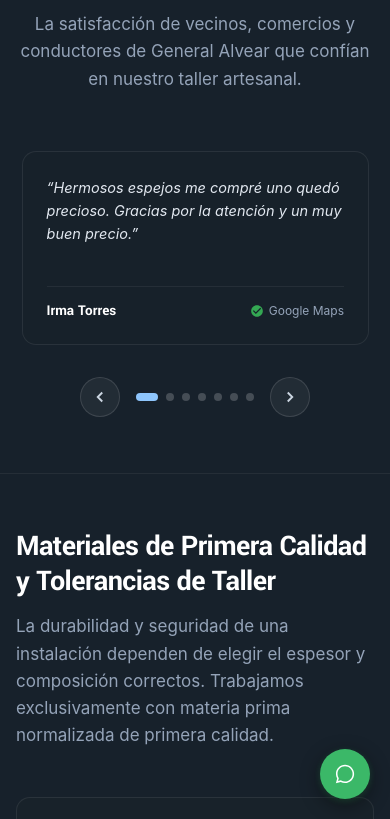
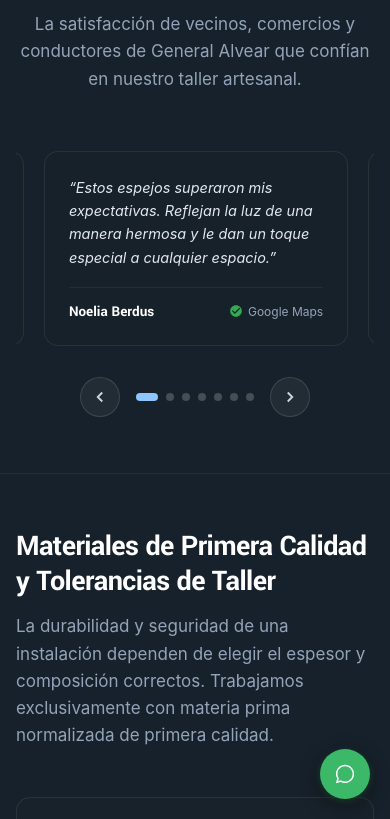
Before and after one commit to MaxiFranco05/landing-page-impeccable-vidrios_espejos_y_mas-, a plain HTML site: page index.html in a window 390 px wide. Both pictures are taken after a click on the button 100 px from the left and 4726 px from the top of the page. Shown: the part 4329-5148 px from the top of the page. Drawn offline with Linux system fonts and the light colour scheme.

Commit message:
fix(carousel): carrusel infinito continuo para visitar todos los dots y opiniones sin saltos

```diff
--- a/index.html
+++ b/index.html
@@ -772,35 +772,38 @@
       margin: 28px auto 0 auto;
     }
     .testimonials-carousel {
+      width: 100%;
+      overflow: hidden;
+      position: relative;
+      padding: 10px 0 18px 0;
+      touch-action: pan-y;
+      cursor: grab;
+    }
+    .testimonials-carousel:active {
+      cursor: grabbing;
+    }
+    .testimonials-track {
       display: flex;
       gap: 20px;
-      overflow-x: auto;
-      scroll-snap-type: x mandatory;
-      scroll-behavior: smooth;
-      -webkit-overflow-scrolling: touch;
-      scrollbar-width: none;
-      padding: 10px 4px 18px 4px;
-    }
-    .testimonials-carousel::-webkit-scrollbar {
-      display: none;
-    }
-    .testimonials-carousel .testimonial-card {
+      width: 100%;
+      will-change: transform;
+    }
+    .testimonials-track .testimonial-card {
       flex: 0 0 calc((100% - 40px) / 3);
       min-width: 280px;
-      scroll-snap-align: start;
+      box-sizing: border-box;
       user-select: none;
     }
     @media (max-width: 960px) {
-      .testimonials-carousel .testimonial-card {
+      .testimonials-track .testimonial-card {
         flex: 0 0 calc((100% - 20px) / 2);
         min-width: 260px;
       }
     }
     @media (max-width: 640px) {
-      .testimonials-carousel .testimonial-card {
+      .testimonials-track .testimonial-card {
         flex: 0 0 85%;
         min-width: 240px;
-        scroll-snap-align: center;
       }
     }
     .carousel-nav {
@@ -1457,8 +1460,6 @@
         </div>
       </div>
     </section>
-      </div>
-    </section>
 
     <!-- Section: Tolerancias y Materiales -->
     <section id="materiales" class="section-wrap alt-bg">
@@ -1784,134 +1785,261 @@
 
         // Actualizar Testimonios si hay cambios en CMS
         if (resTestimonios && Array.isArray(resTestimonios.items) && resTestimonios.items.length > 0) {
-          const carousel = document.getElementById('testimonials-carousel');
-          if (carousel) {
-            carousel.innerHTML = resTestimonios.items.map(t => `
-              <article class="testimonial-card">
-                <p class="testimonial-quote">“${t.comentario}”</p>
-                <div class="testimonial-meta">
-                  <span class="testimonial-author">${t.nombre}</span>
-                  <span class="testimonial-badge">
-                    <svg width="14" height="14" viewBox="0 0 24 24" fill="#34a853"><path d="M12 2C6.48 2 2 6.48 2 12s4.48 10 10 10 10-4.48 10-10S17.52 2 12 2zm-2 15l-5-5 1.41-1.41L10 14.17l7.59-7.59L19 8l-9 9z"/></svg>
-                    ${t.fuente || 'Google Maps'}
-                  </span>
-                </div>
-              </article>
-            `).join('');
-            initTestimonialsCarousel();
-          }
+          initTestimonialsCarousel(resTestimonios.items);
         }
       } catch (err) {
         console.warn('CMS Hydration note:', err);
       }
     })();
 
-    // Lógica del Carrusel Táctil y Rotativo de Opiniones
-    function initTestimonialsCarousel() {
+    // Lógica del Carrusel Infinito, Táctil y Rotativo de Opiniones
+    let testimonialsCarouselTimer = null;
+
+    function initTestimonialsCarousel(customItems) {
       const carousel = document.getElementById('testimonials-carousel');
       const prevBtn = document.getElementById('carousel-prev');
       const nextBtn = document.getElementById('carousel-next');
       const dotsWrap = document.getElementById('carousel-dots');
       if (!carousel) return;
 
-      const cards = carousel.querySelectorAll('.testimonial-card');
-      if (!cards.length) return;
-
+      // Limpiar timer previo si existía
+      if (testimonialsCarouselTimer) {
+        clearInterval(testimonialsCarouselTimer);
+        testimonialsCarouselTimer = null;
+      }
+
+      // Obtener items (desde CMS o desde el DOM inicial)
+      let items = [];
+      if (Array.isArray(customItems) && customItems.length > 0) {
+        items = customItems;
+      } else {
+        const existingCards = carousel.querySelectorAll('.testimonial-card:not([data-clone])');
+        if (existingCards.length > 0) {
+          existingCards.forEach(c => {
+            const quoteEl = c.querySelector('.testimonial-quote');
+            const authorEl = c.querySelector('.testimonial-author');
+            const badgeEl = c.querySelector('.testimonial-badge');
+            items.push({
+              comentario: quoteEl ? quoteEl.textContent.replace(/^[“"]|[”"]$/g, '') : '',
+              nombre: authorEl ? authorEl.textContent : '',
+              fuente: badgeEl ? badgeEl.textContent.trim() : 'Google Maps'
+            });
+          });
+        }
+      }
+
+      if (!items.length) return;
+
+      const N = items.length;
+      const CLONES_COUNT = Math.min(3, N);
+
+      function renderCard(t, isClone, originalIdx) {
+        return `
+          <article class="testimonial-card" ${isClone ? 'data-clone="true"' : ''} data-index="${originalIdx}">
+            <p class="testimonial-quote">“${t.comentario}”</p>
+            <div class="testimonial-meta">
+              <span class="testimonial-author">${t.nombre}</span>
+              <span class="testimonial-badge">
+                <svg width="14" height="14" viewBox="0 0 24 24" fill="#34a853"><path d="M12 2C6.48 2 2 6.48 2 12s4.48 10 10 10 10-4.48 10-10S17.52 2 12 2zm-2 15l-5-5 1.41-1.41L10 14.17l7.59-7.59L19 8l-9 9z"/></svg>
+                ${t.fuente || 'Google Maps'}
+              </span>
+            </div>
+          </article>
+        `;
+      }
+
+      let trackHTML = '';
+      // Clones al inicio (los últimos CLONES_COUNT items)
+      for (let i = N - CLONES_COUNT; i < N; i++) {
+        trackHTML += renderCard(items[i], true, i);
+      }
+      // Items reales
+      for (let i = 0; i < N; i++) {
+        trackHTML += renderCard(items[i], false, i);
+      }
+      // Clones al final (los primeros CLONES_COUNT items)
+      for (let i = 0; i < CLONES_COUNT; i++) {
+        trackHTML += renderCard(items[i], true, i);
+      }
+
+      carousel.innerHTML = `<div class="testimonials-track" id="testimonials-track">${trackHTML}</div>`;
+      const track = document.getElementById('testimonials-track');
+
+      let currentIndex = 0; // 0 .. N-1
+      let isAnimating = false;
+
+      // Generar dots correspondientes a cada opinión
       if (dotsWrap) {
         dotsWrap.innerHTML = '';
-        cards.forEach((_, i) => {
+        for (let i = 0; i < N; i++) {
           const dot = document.createElement('button');
           dot.className = 'carousel-dot' + (i === 0 ? ' active' : '');
-          dot.setAttribute('aria-label', 'Ir a opinión ' + (i + 1));
+          dot.setAttribute('aria-label', `Ir a opinión ${i + 1} de ${N}`);
           dot.addEventListener('click', () => {
-            scrollToCard(i);
+            goToRealIndex(i);
           });
           dotsWrap.appendChild(dot);
-        });
-      }
-
-      function getStepWidth() {
-        const firstCard = carousel.querySelector('.testimonial-card');
-        if (!firstCard) return 300;
-        const style = window.getComputedStyle(carousel);
-        const gap = parseFloat(style.gap || '20') || 20;
-        return firstCard.offsetWidth + gap;
-      }
-
-      function scrollToCard(index) {
-        const step = getStepWidth();
-        carousel.scrollTo({
-          left: index * step,
-          behavior: 'smooth'
-        });
-        updateDots(index);
+        }
       }
 
       function updateDots(activeIdx) {
         if (!dotsWrap) return;
         const dots = dotsWrap.querySelectorAll('.carousel-dot');
+        const normalized = ((activeIdx % N) + N) % N;
         dots.forEach((d, i) => {
-          d.classList.toggle('active', i === activeIdx);
+          d.classList.toggle('active', i === normalized);
         });
       }
 
-      function stepNext() {
-        const step = getStepWidth();
-        const maxScroll = carousel.scrollWidth - carousel.clientWidth - 10;
-        if (carousel.scrollLeft >= maxScroll) {
-          carousel.scrollTo({ left: 0, behavior: 'smooth' });
+      function getStep() {
+        const firstCard = track.querySelector('.testimonial-card');
+        if (!firstCard) return 300;
+        const style = window.getComputedStyle(track);
+        const gap = parseFloat(style.gap || '20') || 20;
+        return firstCard.offsetWidth + gap;
+      }
+
+      function getCenterOffset() {
+        if (window.innerWidth <= 640) {
+          const firstCard = track.querySelector('.testimonial-card');
+          if (!firstCard) return 0;
+          return Math.max(0, (carousel.clientWidth - firstCard.offsetWidth) / 2);
+        }
+        return 0;
+      }
+
+      function setPosition(trackIndex, animate = true) {
+        const step = getStep();
+        const offset = getCenterOffset();
+        const x = -(trackIndex * step - offset);
+        if (animate) {
+          track.style.transition = 'transform 0.45s cubic-bezier(0.25, 1, 0.5, 1)';
         } else {
-          carousel.scrollBy({ left: step, behavior: 'smooth' });
+          track.style.transition = 'none';
         }
-      }
-
-      function stepPrev() {
-        const step = getStepWidth();
-        if (carousel.scrollLeft <= 10) {
-          carousel.scrollTo({ left: carousel.scrollWidth, behavior: 'smooth' });
+        track.style.transform = `translate3d(${x}px, 0, 0)`;
+      }
+
+      // Posición inicial: índice correspondiente al primer elemento real
+      setPosition(CLONES_COUNT + currentIndex, false);
+
+      function goToRealIndex(targetIdx) {
+        if (isAnimating) return;
+        stopTimer();
+        currentIndex = targetIdx;
+        updateDots(currentIndex);
+        setPosition(CLONES_COUNT + currentIndex, true);
+        startTimer();
+      }
+
+      function next() {
+        if (isAnimating) return;
+        isAnimating = true;
+        currentIndex++;
+        updateDots(currentIndex);
+        setPosition(CLONES_COUNT + currentIndex, true);
+      }
+
+      function prev() {
+        if (isAnimating) return;
+        isAnimating = true;
+        currentIndex--;
+        updateDots(currentIndex);
+        setPosition(CLONES_COUNT + currentIndex, true);
+      }
+
+      track.addEventListener('transitionend', (e) => {
+        if (e.target !== track) return;
+        isAnimating = false;
+        // Bucle infinito sin saltos visuales al cruzar los clones
+        if (currentIndex >= N) {
+          currentIndex = 0;
+          setPosition(CLONES_COUNT + currentIndex, false);
+          updateDots(currentIndex);
+        } else if (currentIndex < 0) {
+          currentIndex = N - 1;
+          setPosition(CLONES_COUNT + currentIndex, false);
+          updateDots(currentIndex);
+        }
+      });
+
+      if (prevBtn) {
+        prevBtn.onclick = () => { stopTimer(); prev(); startTimer(); };
+      }
+      if (nextBtn) {
+        nextBtn.onclick = () => { stopTimer(); next(); startTimer(); };
+      }
+
+      // Soporte Táctil / Swipe fluido en móviles
+      let touchStartX = 0;
+      let touchStartY = 0;
+      let isSwiping = false;
+      let isScrolling = undefined;
+      let touchBaseX = 0;
+
+      carousel.addEventListener('touchstart', (e) => {
+        if (e.touches.length !== 1 || isAnimating) return;
+        stopTimer();
+        touchStartX = e.touches[0].clientX;
+        touchStartY = e.touches[0].clientY;
+        isSwiping = true;
+        isScrolling = undefined;
+        const step = getStep();
+        const offset = getCenterOffset();
+        touchBaseX = -((CLONES_COUNT + currentIndex) * step - offset);
+        track.style.transition = 'none';
+      }, { passive: true });
+
+      carousel.addEventListener('touchmove', (e) => {
+        if (!isSwiping || e.touches.length !== 1) return;
+        const currentX = e.touches[0].clientX;
+        const currentY = e.touches[0].clientY;
+        const diffX = currentX - touchStartX;
+        const diffY = currentY - touchStartY;
+
+        if (isScrolling === undefined) {
+          isScrolling = Math.abs(diffY) > Math.abs(diffX);
+        }
+
+        if (isScrolling) return;
+
+        if (e.cancelable) e.preventDefault();
+        track.style.transform = `translate3d(${touchBaseX + diffX}px, 0, 0)`;
+      }, { passive: false });
+
+      carousel.addEventListener('touchend', (e) => {
+        if (!isSwiping) return;
+        isSwiping = false;
+        const diffX = e.changedTouches[0].clientX - touchStartX;
+        if (Math.abs(diffX) > 40) {
+          if (diffX < 0) {
+            next();
+          } else {
+            prev();
+          }
         } else {
-          carousel.scrollBy({ left: -step, behavior: 'smooth' });
+          setPosition(CLONES_COUNT + currentIndex, true);
         }
-      }
-
-      if (prevBtn) {
-        prevBtn.onclick = stepPrev;
-      }
-      if (nextBtn) {
-        nextBtn.onclick = stepNext;
-      }
-
-      // Sincronizar indicador de puntos con el scroll manual / táctil
-      let scrollTimeout = null;
-      carousel.addEventListener('scroll', () => {
-        window.clearTimeout(scrollTimeout);
-        scrollTimeout = setTimeout(() => {
-          const step = getStepWidth();
-          const currentIdx = Math.round(carousel.scrollLeft / step);
-          updateDots(Math.min(cards.length - 1, Math.max(0, currentIdx)));
-        }, 50);
+        startTimer();
       }, { passive: true });
 
       // Rotación automática cada 4.5 segundos
-      let autoTimer = null;
       function startTimer() {
         stopTimer();
-        autoTimer = setInterval(stepNext, 4500);
+        testimonialsCarouselTimer = setInterval(next, 4500);
       }
       function stopTimer() {
-        if (autoTimer) {
-          clearInterval(autoTimer);
-          autoTimer = null;
+        if (testimonialsCarouselTimer) {
+          clearInterval(testimonialsCarouselTimer);
+          testimonialsCarouselTimer = null;
         }
       }
 
       startTimer();
 
-      // Pausar rotación en hover o toque
+      // Pausar rotación en hover
       carousel.addEventListener('mouseenter', stopTimer);
       carousel.addEventListener('mouseleave', startTimer);
-      carousel.addEventListener('touchstart', stopTimer, { passive: true });
-      carousel.addEventListener('touchend', startTimer);
       if (prevBtn) {
         prevBtn.addEventListener('mouseenter', stopTimer);
         prevBtn.addEventListener('mouseleave', startTimer);
@@ -1920,6 +2048,15 @@
         nextBtn.addEventListener('mouseenter', stopTimer);
         nextBtn.addEventListener('mouseleave', startTimer);
       }
+
+      // Recalibrar posición suavemente al redimensionar ventana
+      let resizeTimeout = null;
+      window.addEventListener('resize', () => {
+        clearTimeout(resizeTimeout);
+        resizeTimeout = setTimeout(() => {
+          setPosition(CLONES_COUNT + currentIndex, false);
+        }, 100);
+      });
     }
 
     // Inicializar carrusel en carga inicial
```
